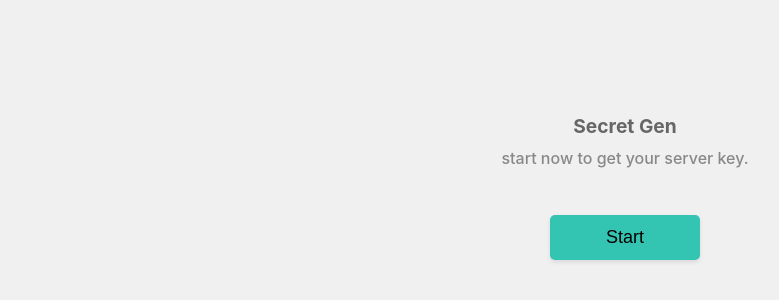
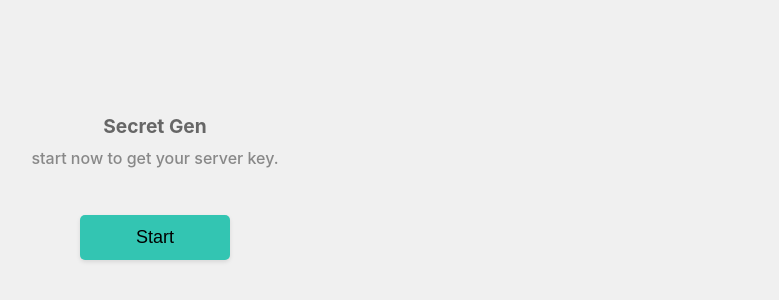
Before and after one commit to AmirDiafi/Extension-Task, a React (Vite) app: page / in a window 1280 px wide. Shown: the part 48-348 px from the top of the page, without its empty margins (15-794 px from the left). Built offline with nearby package versions, Linux system fonts and the light colour scheme.

Commit message:
fix: fix layout

```diff
--- a/src/index.css
+++ b/src/index.css
@@ -7,20 +7,20 @@
   -webkit-text-size-adjust: 100%;
 }
 
+body {
+  margin: 0;
+  width: 320px;
+  height: 450px;
+  background-color: #f0f0f0;
+  padding: 10px;
+}
+
 .container {
   width: 100%;
   height: 100%;
   display: flex;
   flex-direction: column;
   justify-content: center;
-}
-
-body {
-  margin: 0;
-  min-width: 320px;
-  min-height: 450px;
-  background-color: #f0f0f0;
-  padding: 10px;
 }
 
 button {
```
Also changed, not shown: 1 other file (tests, documents, lock files or other folders).
